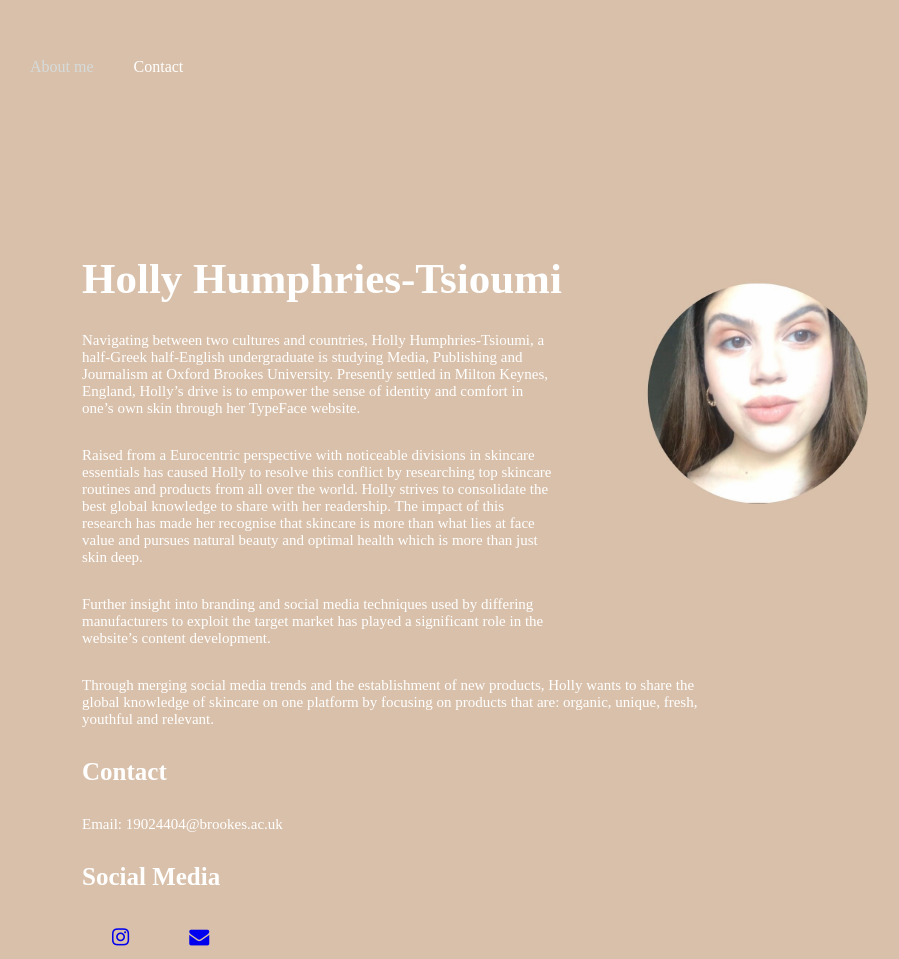
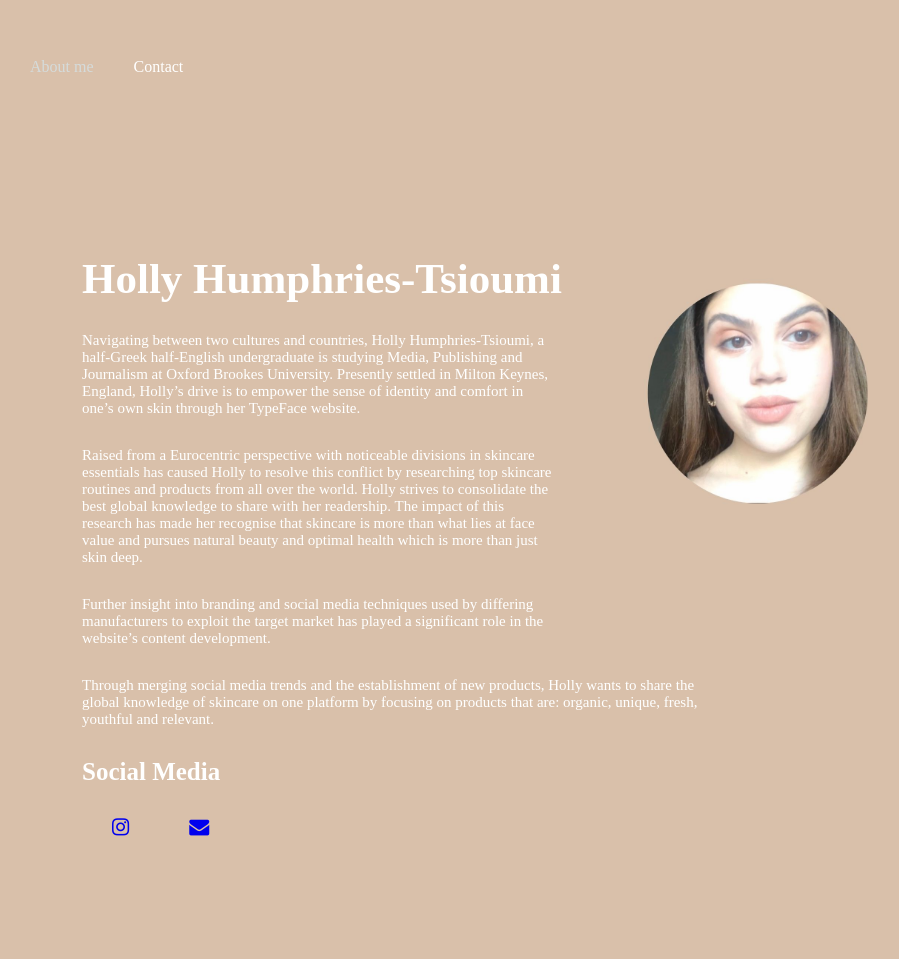
Before and after one commit to hollyhumphries/mybrookesblog, a Jekyll site: the page aboutme/index.html, which Jekyll copies as it is, in a window 1280 px wide. Shown: the whole page, without its empty margins (88-987 px from the left). Built offline with Jekyll 4.4.1, drawn with Linux system fonts in a browser that asks for light colours; after the commit the page ends 900 px from its top, so only the background shows below that.

Commit message:
Update index.html

```diff
--- a/aboutme/index.html
+++ b/aboutme/index.html
@@ -40,11 +40,9 @@
 <p>Through merging social media trends and the establishment of new products, Holly wants to share the global knowledge of skincare on one platform by focusing on products that are: organic, unique, fresh, youthful and relevant.</p>
 
  <div class="text1">
-      <h2> Contact</h2>
-  </div>
-<p>Email: 19024404@brookes.ac.uk </p>
+
   <div class="wrapper">
-    <h3> Social Media </h3>
+    <h2> Social Media </h2>
 
     <div class="media">
       <ul>
```
